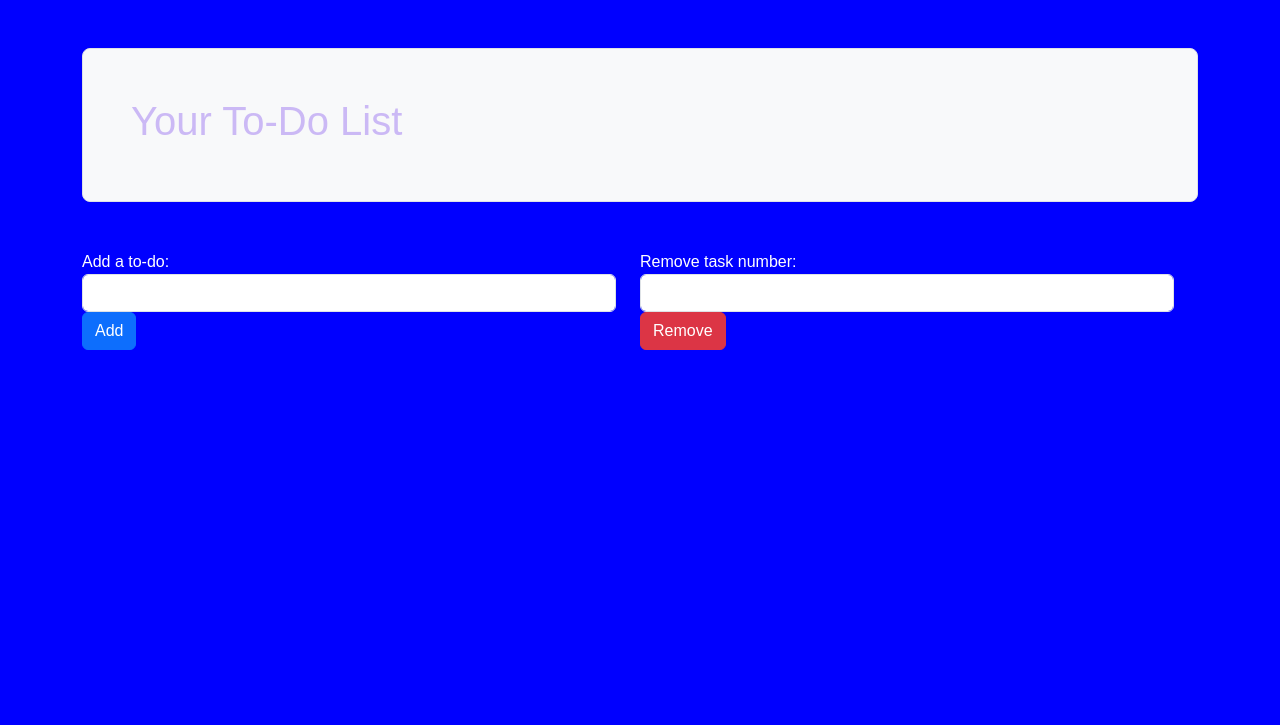
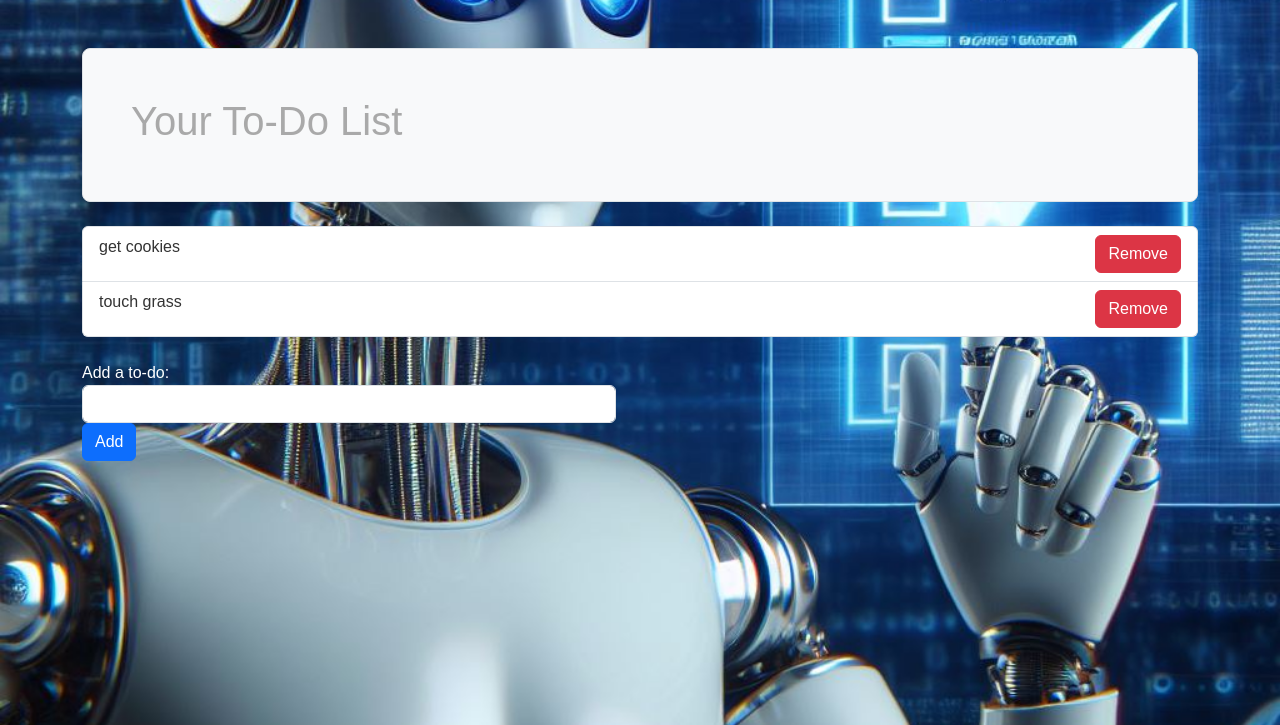
Before and after one commit to jolerasioo/ecc-bootcamp, a Flask app: template templates/index.html in a window 1280 px wide. Shown: the top 725 px of the page. Run offline with Flask 3, Linux system fonts and the light colour scheme; the template is opened without the code that fills it, so the values that code supplies are empty.

Commit message:
added db

```diff
--- a/app.py
+++ b/app.py
@@ -1,5 +1,7 @@
-from flask import Flask, render_template, request, redirect, url_for
+from flask import Flask, render_template, request, redirect, url_for, g
 import os
+
+from database import db, Todo
 
 
 app = Flask(__name__)
@@ -7,40 +9,48 @@ app = Flask(__name__)
 todo_list = []
 
 basedir = os.path.abspath(os.path.dirname(__file__))
-todo_file = os.path.join(basedir, "todo_list.txt")
+app.config["SQLALCHEMY_DATABASE_URI"] = "sqlite:///" + os.path.join(basedir, "todos.db")
+app.config["SQLALCHEMY_TRACK_MODIFICATIONS"] = False
 
+# database initialization
+db.init_app(app)
+with app.app_context():
+    db.create_all()
 
-try:
-    with open("todo_list.txt", "r") as file:
-        for line in file:
-            todo_list.append(line.strip())
-except FileNotFoundError:
-    print("No saved items found")
+# file to store the to-do list
+@app.before_request
+def load_data_to_g():
+    todos = Todo.query.all()
+    g.todos = todos
+    g.todo = None
 
+# index or home page
 @app.route("/")
 def index():
-    return render_template("index.html", todo_list=todo_list)
+    return render_template("index.html")
 
+# add a to-do item
 @app.route("/add", methods=["POST"])
 def add_todo():
-    todo = request.form["todo"]
-    todo_list.append(todo)
-    save_todo_list()
+    # get the data from the form
+    todo = Todo(
+        name=request.form["todo"],
+    )
+
+    # add the new ToDo to the list
+    db.session.add(todo)
+    db.session.commit()
+
+    # add the new ToDo to the list
     return redirect(url_for("index"))
 
-@app.route("/remove", methods=["POST"])
-def remove_todo():
-    item_number = int(request.form["item_number"])
-    if 0 < item_number <= len(todo_list):
-        todo_list.pop(item_number - 1)
-        save_todo_list()
+# remove a to-do item
+@app.route("/remove/<int:id>", methods=["GET", "POST"])
+def remove_todo(id):
+    db.session.delete(Todo.query.filter_by(id=id).first())
+    db.session.commit()
     return redirect(url_for("index"))
 
-
-def save_todo_list():
-    with open(todo_file, "w") as file:
-        for todo in todo_list:
-            file.write(todo + "\n")
 
 
 
--- a/static/css/style.css
+++ b/static/css/style.css
@@ -1,9 +1,20 @@
 body {
-    background-color: blue;
-    color: white;
+    color: darkslategray;  /* default font color */
     font-family: Arial, sans-serif;
+    background-image: url("../images/Designer02.jpeg");
+    background-repeat: no-repeat;
+    background-position: center;
+    background-size:cover;
+}
+
+label {
+    color: white
 }
 
 h1 {
-    color: rgba(93, 27, 235, 0.29);
+    color: darkgray; /* font for the h1 header*/
 }
+
+.list-group-item {
+    color: #333; /* dark grey */
+}
--- a/templates/index.html
+++ b/templates/index.html
@@ -15,11 +15,20 @@
             <br />
             <div class="row">
                 <div class="col-12">
-                    <ol class="list-group list-group-numbered">
-                        {% for todo in todo_list %}
-                            <li class="list-group-item">{{ todo }}</li>
-                        {% endfor %}
-                    </ol>
+                    <form method="post">
+                        <ol class="list-group">
+                            {% for todo in g.todos %}
+                                <li id="task-{{ todo.id }}" data-id="{{ todo.id }}" class="list-group-item d-flex justify-content-between">
+                                    <div class="task">
+                                        <div class="title" id="title-{{ todo.id }}">{{ todo.name }}</div>
+                                    </div>
+                                    <span>
+                                        <button type="submit" class="btn btn-danger" formaction="{{ url_for('remove_todo', id=todo.id) }}">Remove</button>
+                                    </span>
+                                </li>
+                            {% endfor %}
+                        </ol>
+                    </form>
                 </div>
             <div class="row">
                 <div class="col-6">
@@ -32,13 +41,6 @@
                     </form>
                 </div>
                 <div class="col-6">
-                    <form action="/remove" method="post" class="my-4">
-                        <div class="form-group">
-                            <label for="item_number">Remove task number:</label>
-                            <input type="number" name="item_number" min="1" class="form-control">
-                        </div>
-                        <button type="submit" class="btn btn-danger">Remove</button>
-                    </form>
                 </div>
             </div>
         </div>
```
Also changed, not shown: database.py (added, +19 -0 lines), static/images/Designer02.jpeg (renamed from static/Designer02.jpeg), todos.db (added).
